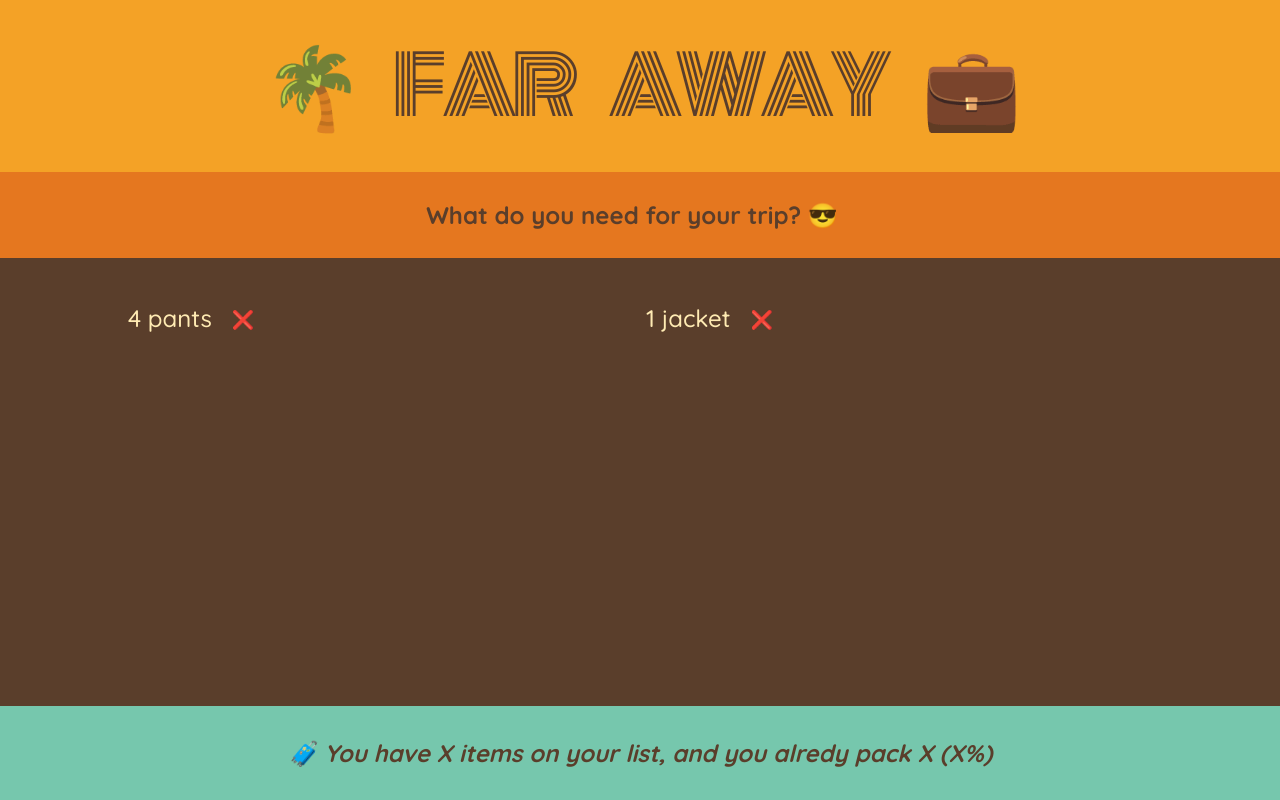
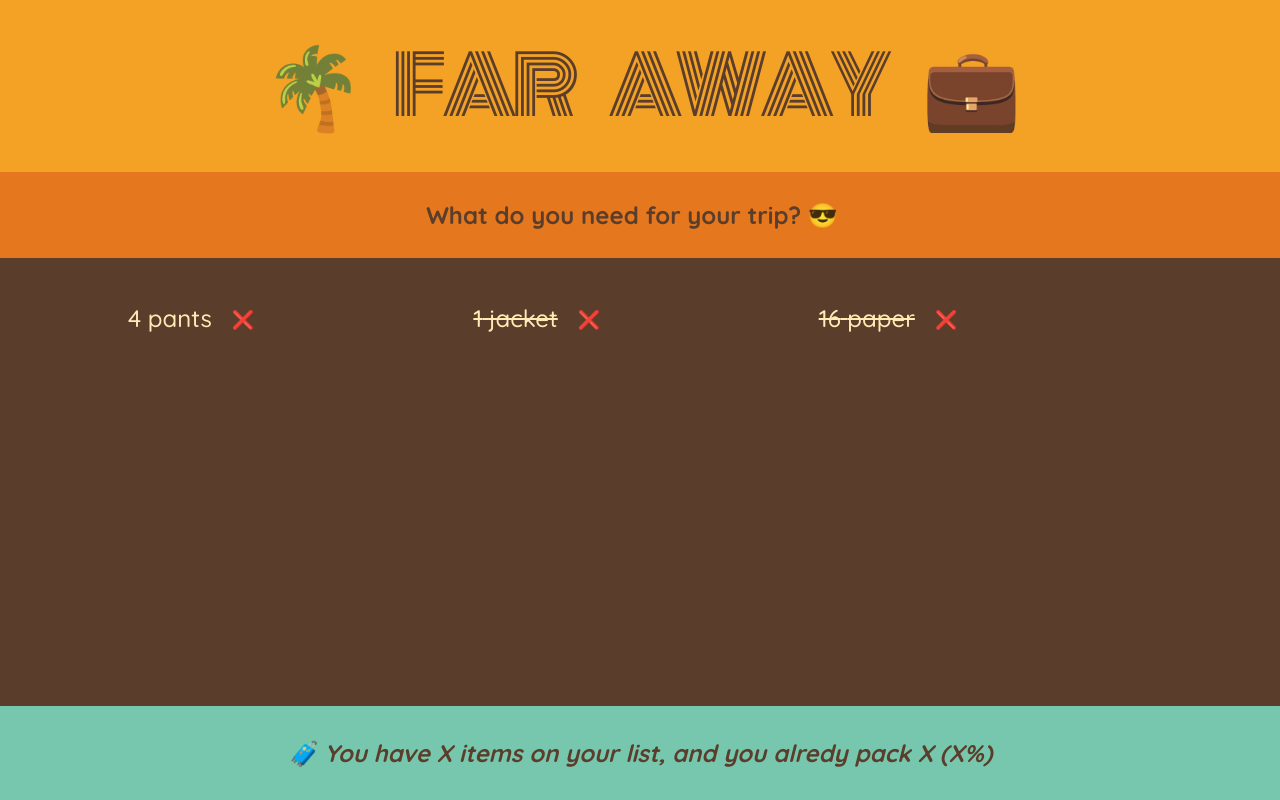
Before and after one commit to SJAR03/travel-list, a React (Create React App) app: page / in a window 1280 px wide. Built offline with nearby package versions, Linux system fonts and the light colour scheme.

Commit message:
Something

```diff
--- a/src/App.js
+++ b/src/App.js
@@ -20,7 +20,8 @@ import './App.css'
 
 const initialItem = [
   { id: 1, description: 'pants', quantity: 4, isPacked: false },
-  { id: 2, description: 'jacket', quantity: 1, isPacked: true }
+  { id: 2, description: 'jacket', quantity: 1, isPacked: true },
+  { id: 3, description: 'paper', quantity: 16, isPacked: true }
 ]
 
 function App () {
@@ -63,7 +64,7 @@ function PackingList () {
 function Item ({ item }) {
   return (
     <li>
-      <span>
+      <span style={item.isPacked ? { textDecoration: 'line-through' } : {}}>
         {item.quantity} {item.description}
       </span>
       <button>❌</button>
--- a/src/components/Travel-list-sjar/Items.jsx
+++ b/src/components/Travel-list-sjar/Items.jsx
@@ -6,7 +6,7 @@ import ItemList from './ItemList'
 const Items = () => {
   const [itemName, setItemName] = useState('')
   const [itemQuantity, setItemQuantity] = useState(1)
-  const [itemCategory, setItemCategory] = useState('comida')
+  const [itemCategory, setItemCategory] = useState('Comida')
   const [itemList, setItemList] = useState([])
 
   const handleNameChange = (event) => {
```
